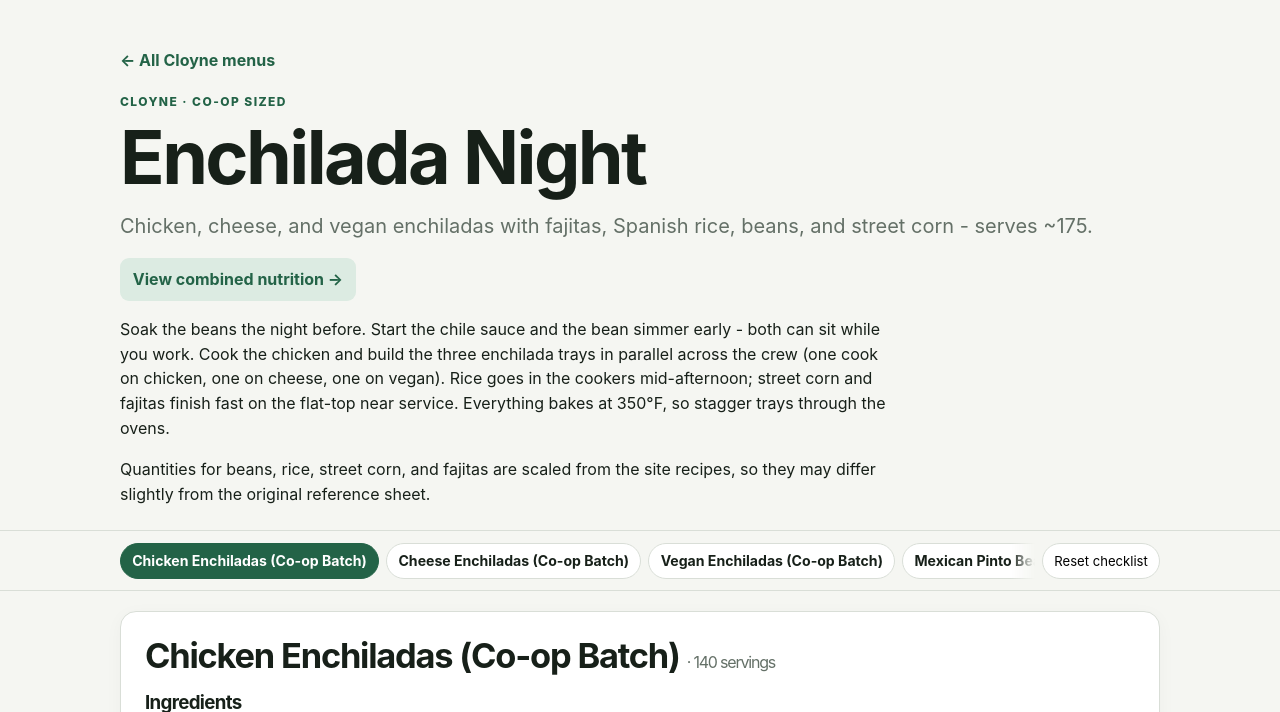
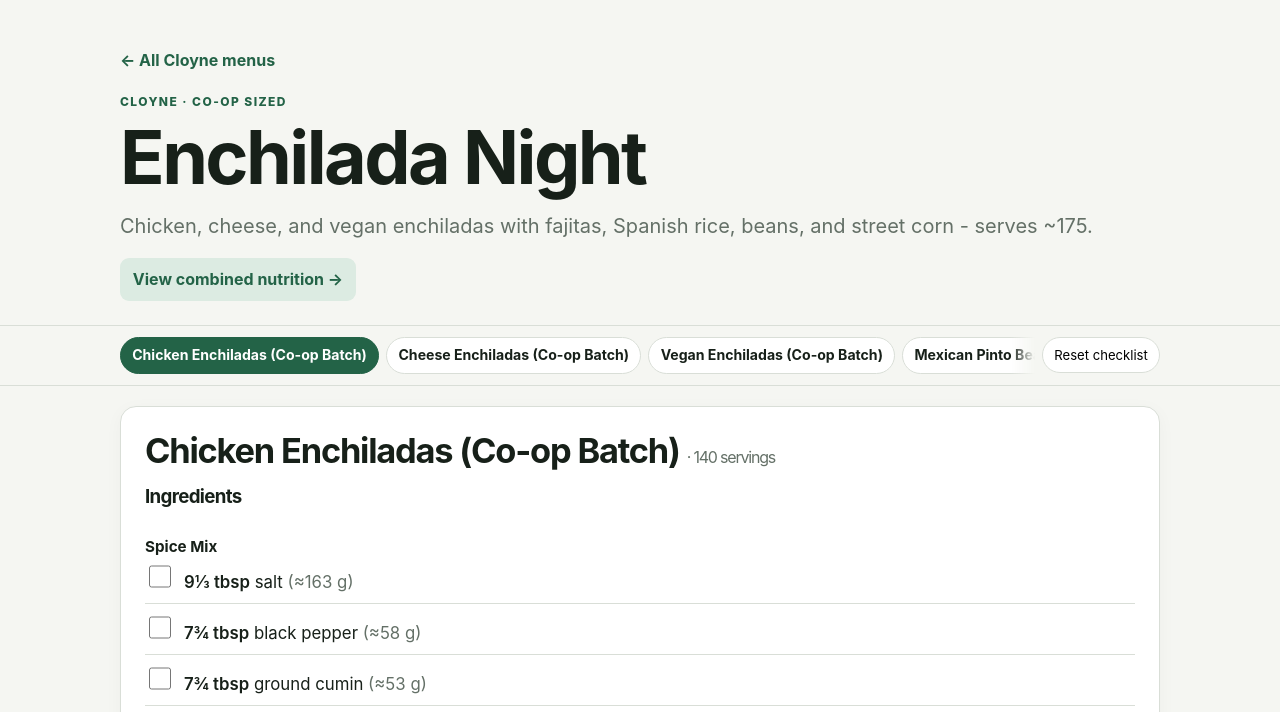
Before and after one commit to jRossel0310/recipes, an Astro site: page /cloyne/enchilada-night in a window 1280 px wide. Shown: the part 72-784 px from the top of the page. Built offline with nearby package versions, Linux system fonts and the light colour scheme; Astro itself is replaced by a stand-in of ours.

Commit message:
Drop the prose intro from Enchilada Night
The timeline and scaling caveat were redundant with the dish list and
the per-recipe instructions. The page now goes straight from the
summary into the checklist.

```diff
--- a/src/content/dinners/enchilada-night.md
+++ b/src/content/dinners/enchilada-night.md
@@ -18,7 +18,3 @@ dishes:
   - recipe: proteins/fajitas
     servings: 140
 ---
-
-Soak the beans the night before. Start the chile sauce and the bean simmer early - both can sit while you work. Cook the chicken and build the three enchilada trays in parallel across the crew (one cook on chicken, one on cheese, one on vegan). Rice goes in the cookers mid-afternoon; street corn and fajitas finish fast on the flat-top near service. Everything bakes at 350°F, so stagger trays through the ovens.
-
-Quantities for beans, rice, street corn, and fajitas are scaled from the site recipes, so they may differ slightly from the original reference sheet.
```
